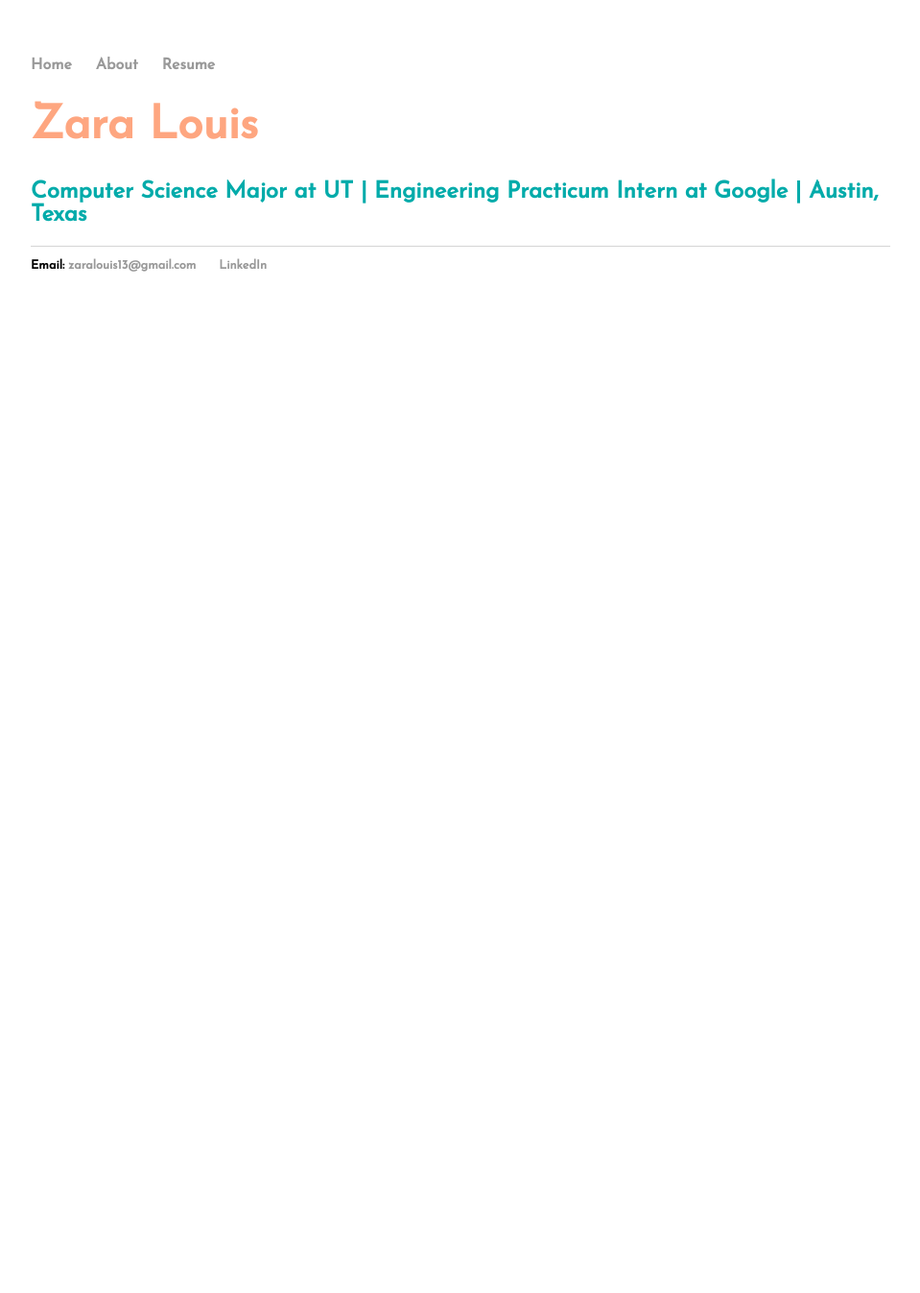
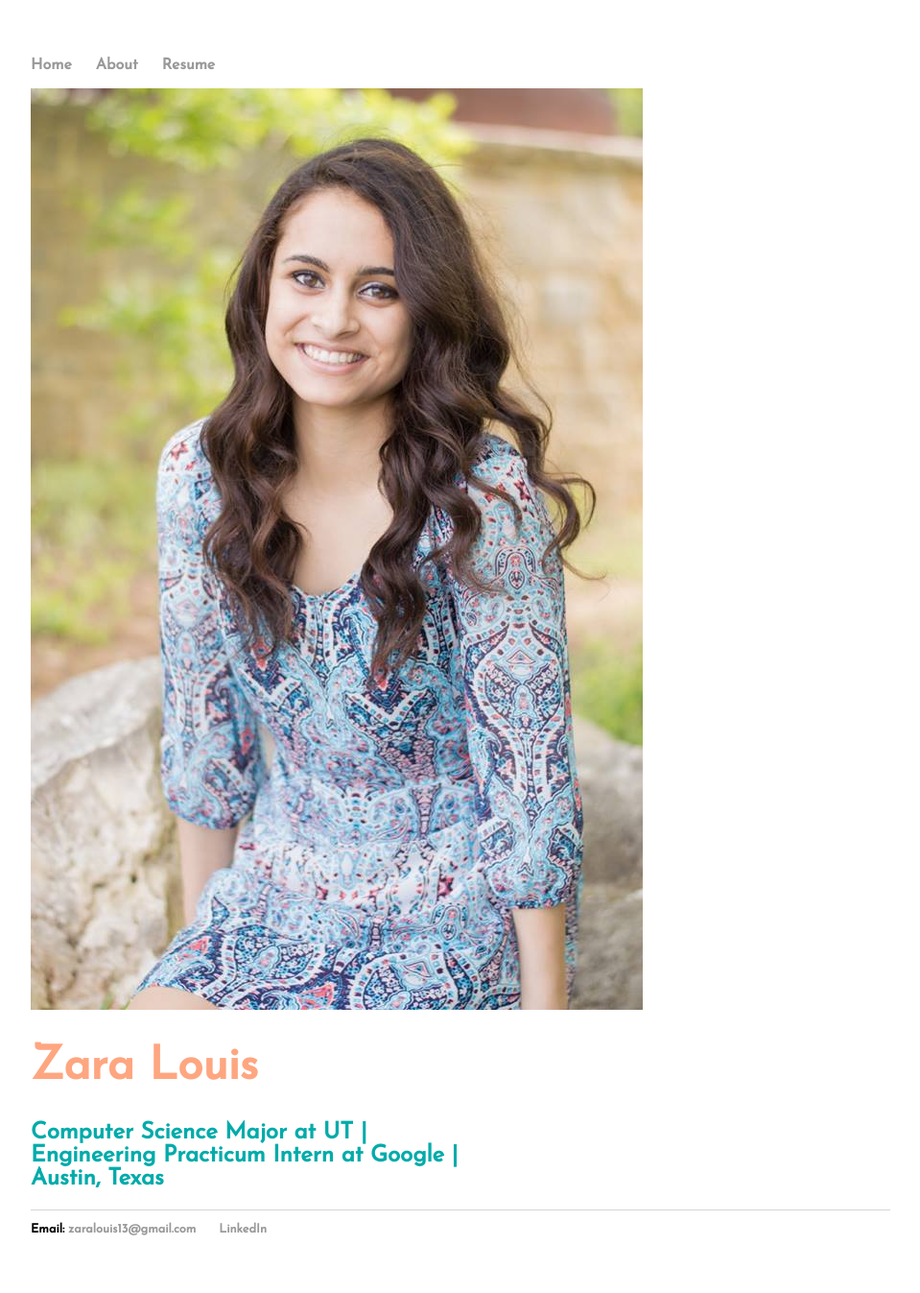
Before and after one commit to zaralouis/zaralouis.github.io, a Jekyll site: the page built from index.html, in a window 1280 px wide. Shown: the whole page at 96% size, without its empty margins (160-1119 px from the left). Built offline with Jekyll 4.4.1, drawn with Linux system fonts in a browser that asks for light colours; before the commit the page ends 900 px from its top, so only the background shows below that.

Commit message:
Update index.html

```diff
--- a/index.html
+++ b/index.html
@@ -8,7 +8,12 @@
 </head>
 <div class="blurb">
 	<body bgcolor="#FFFFFF">
+		<div id="leftdiv" style="width: 50%;">
+			<img src="profilepic.jpg"/>
+		</div>
+		<div id = "rightdiv" style="width: 50%">
 	<h1><font color="#FEA680">Zara Louis</font></h1>
 	<h2><font color="#01ABAA">Computer Science Major at UT | Engineering Practicum Intern at Google | Austin, Texas</font></h2>
-	</body>
+		</div>
+			</body>
 </div><!-- /.blurb -->
```
